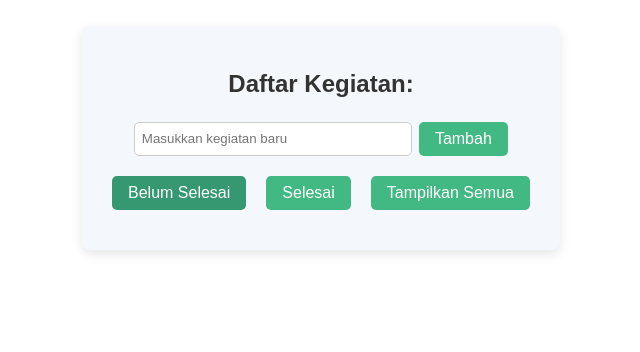
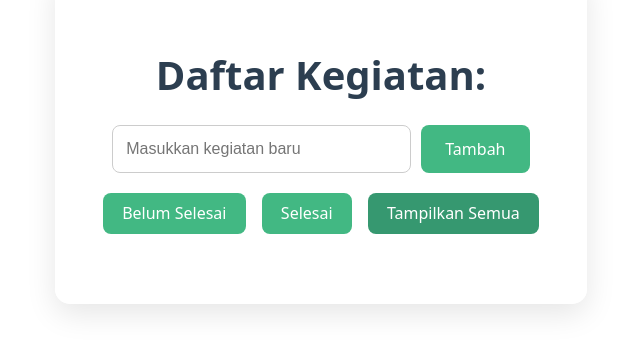
Before and after one commit to SaidFahmiAlwi/32-PBK-UTS-2335101666, a Vue app: page / in a window 1280 px wide. Shown: the part 262-614 px from the top of the page, without its empty margins (319-959 px from the left). Built offline with nearby package versions, Linux system fonts and the light colour scheme.

Commit message:
TAMPILAN CSS YANG SEDERHANA DAN MENARIK UNTUK DILIHAT

```diff
--- a/src/App.vue
+++ b/src/App.vue
@@ -8,7 +8,7 @@ const kegiatan = ref([ ])
 const kegiatanBaru = ref('')
 
 // Data untuk memilih filter
-const filterSelesai = ref(false)  // false berarti belum selesai, true berarti sudah selesai
+const filterSelesai = ref(null)  // null berarti menampilkan semua, false untuk belum selesai, true untuk selesai
 
 // Fungsi untuk menambahkan kegiatan
 const tambahKegiatan = () => {
@@ -33,6 +33,10 @@ const toggleSelesai = (index) => {
 
 // Fungsi untuk menyaring kegiatan berdasarkan status selesai
 const filterKegiatan = () => {
+  // Menampilkan semua jika filterSelesai bernilai null
+  if (filterSelesai.value === null) {
+    return kegiatan.value
+  }
   return kegiatan.value.filter(item => item.selesai === filterSelesai.value)
 }
 </script>
@@ -71,41 +75,64 @@ const filterKegiatan = () => {
 </template>
 
 <style scoped>
+/* Background image */
+body {
+  background-image: url('https://source.unsplash.com/random/1600x900'); /* Gambar latar belakang acak */
+  background-size: cover;
+  background-position: center;
+  height: 100vh;
+  margin: 0;
+  font-family: 'Arial', sans-serif;
+  display: flex;
+  justify-content: center;
+  align-items: center;
+  background-attachment: fixed;
+}
+
+/* Container untuk Todo List */
 .todolist-container {
-  font-family: 'Arial', sans-serif;
   margin: 0 auto;
   max-width: 600px;
-  padding: 20px;
-  background-color: #f4f7fb;
-  border-radius: 8px;
-  box-shadow: 0 4px 12px rgba(0, 0, 0, 0.1);
+  padding: 40px;
+  background-color: rgba(255, 255, 255, 0.8); /* Semi-transparent background agar konten tetap terbaca */
+  border-radius: 15px;
+  box-shadow: 0 10px 30px rgba(0, 0, 0, 0.1);
+  position: relative;
+  z-index: 1;
+  backdrop-filter: blur(10px); /* Efek blur untuk latar belakang */
 }
 
+/* Judul */
 h2 {
   text-align: center;
-  color: #333;
+  font-size: 2.5rem;
+  color: #2c3e50;
+  margin-bottom: 20px;
 }
 
+/* Input dan Button */
 .input-container {
   display: flex;
+  justify-content: center;
   margin-bottom: 20px;
-  justify-content: center;
 }
 
 .input {
-  padding: 0.5em;
-  margin-right: 0.5em;
+  padding: 0.8em;
+  margin-right: 10px;
   border: 1px solid #ccc;
-  border-radius: 5px;
+  border-radius: 8px;
   width: 60%;
+  font-size: 1rem;
 }
 
 .btn {
-  padding: 0.5em 1em;
-  border-radius: 5px;
+  padding: 0.8em 1.5em;
+  border-radius: 8px;
   color: white;
   border: none;
   cursor: pointer;
+  transition: all 0.3s ease;
 }
 
 .btn:hover {
@@ -121,14 +148,40 @@ h2 {
 }
 
 .hapus {
-  background-color: red;
+  background-color: #ff4d4d;
   margin-left: 10px;
 }
 
 .hapus:hover {
-  background-color: #ff4d4d;
+  background-color: #e44d4d;
 }
 
+/* Filter Button */
+.filter-container {
+  text-align: center;
+  margin-bottom: 30px;
+}
+
+.filter-btn {
+  padding: 0.6em 1.2em;
+  background-color: #42b883;
+  color: white;
+  border: none;
+  border-radius: 8px;
+  cursor: pointer;
+  margin: 0 8px;
+  transition: all 0.3s ease;
+}
+
+.filter-btn:hover {
+  background-color: #369870;
+}
+
+.filter-btn.active {
+  background-color: #369870;
+}
+
+/* Daftar kegiatan */
 .kegiatan-list {
   list-style-type: none;
   padding: 0;
@@ -140,18 +193,24 @@ h2 {
   justify-content: space-between;
   background-color: #ffffff;
   margin: 10px 0;
-  padding: 10px;
-  border-radius: 5px;
-  box-shadow: 0 2px 6px rgba(0, 0, 0, 0.1);
+  padding: 15px;
+  border-radius: 8px;
+  box-shadow: 0 4px 10px rgba(0, 0, 0, 0.1);
+  transition: all 0.3s ease;
+}
+
+.kegiatan-list li:hover {
+  background-color: #f7f7f7;
 }
 
 .kegiatan-list li.selesai {
-  background-color: #e6f7e5; /* Tampilkan dengan latar belakang hijau muda ketika selesai */
+  background-color: #e6f7e5; /* Hijau muda saat selesai */
 }
 
 .checkbox {
-  margin-right: 10px;
-  transform: scale(1.2);
+  margin-right: 15px;
+  transform: scale(1.5);
+  transition: all 0.3s ease;
 }
 
 .strikethrough {
@@ -159,36 +218,18 @@ h2 {
   color: #888;
 }
 
-.filter-container {
-  text-align: center;
-  margin-bottom: 20px;
-}
-
-.filter-btn {
-  padding: 0.5em 1em;
-  background-color: #42b883;
-  color: white;
-  border: none;
-  border-radius: 5px;
-  cursor: pointer;
-  margin: 0 10px;
-}
-
-.filter-btn:hover {
-  background-color: #369870;
-}
-
-.filter-btn.active {
-  background-color: #369870;
-}
-
+/* Responsif untuk perangkat kecil */
 @media (max-width: 600px) {
   .input {
-    width: 80%;
+    width: 75%;
   }
 
   .btn {
     width: 100%;
   }
+
+  .filter-btn {
+    padding: 0.5em 1em;
+  }
 }
 </style>
```
